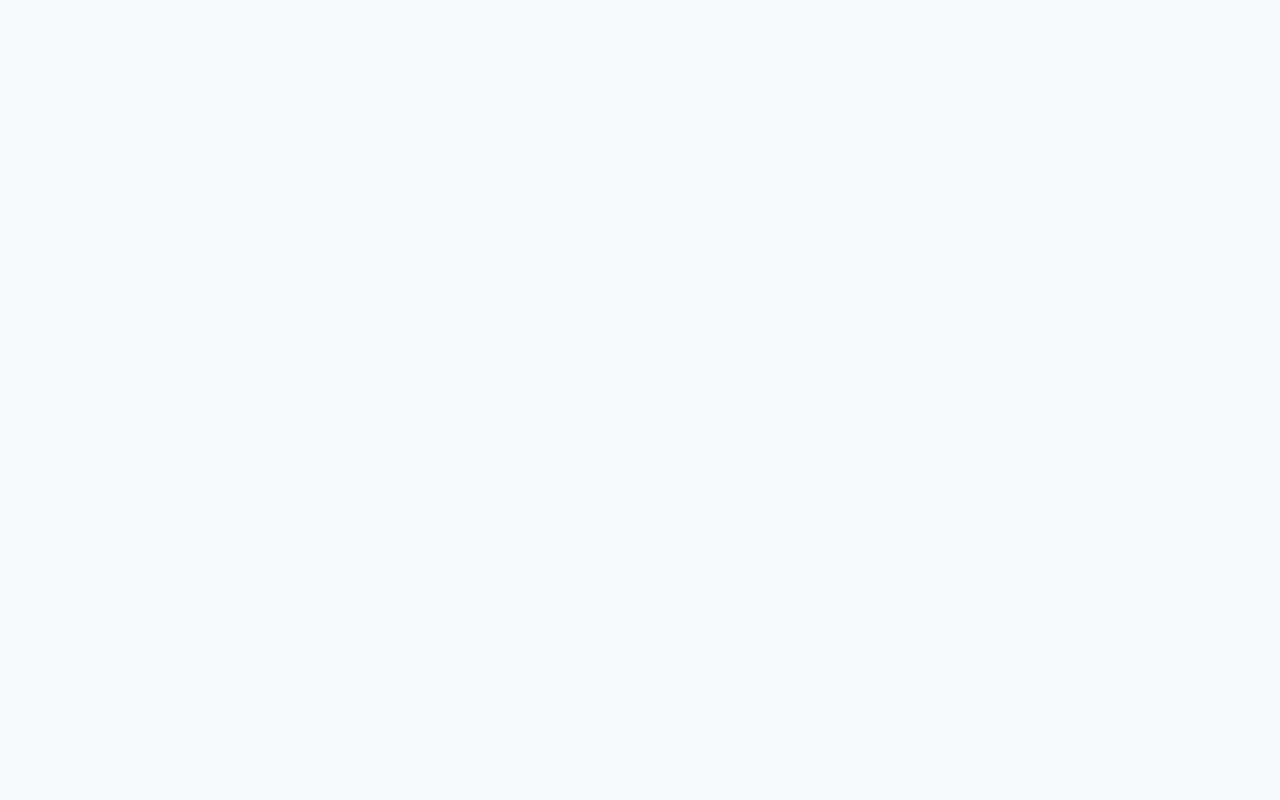
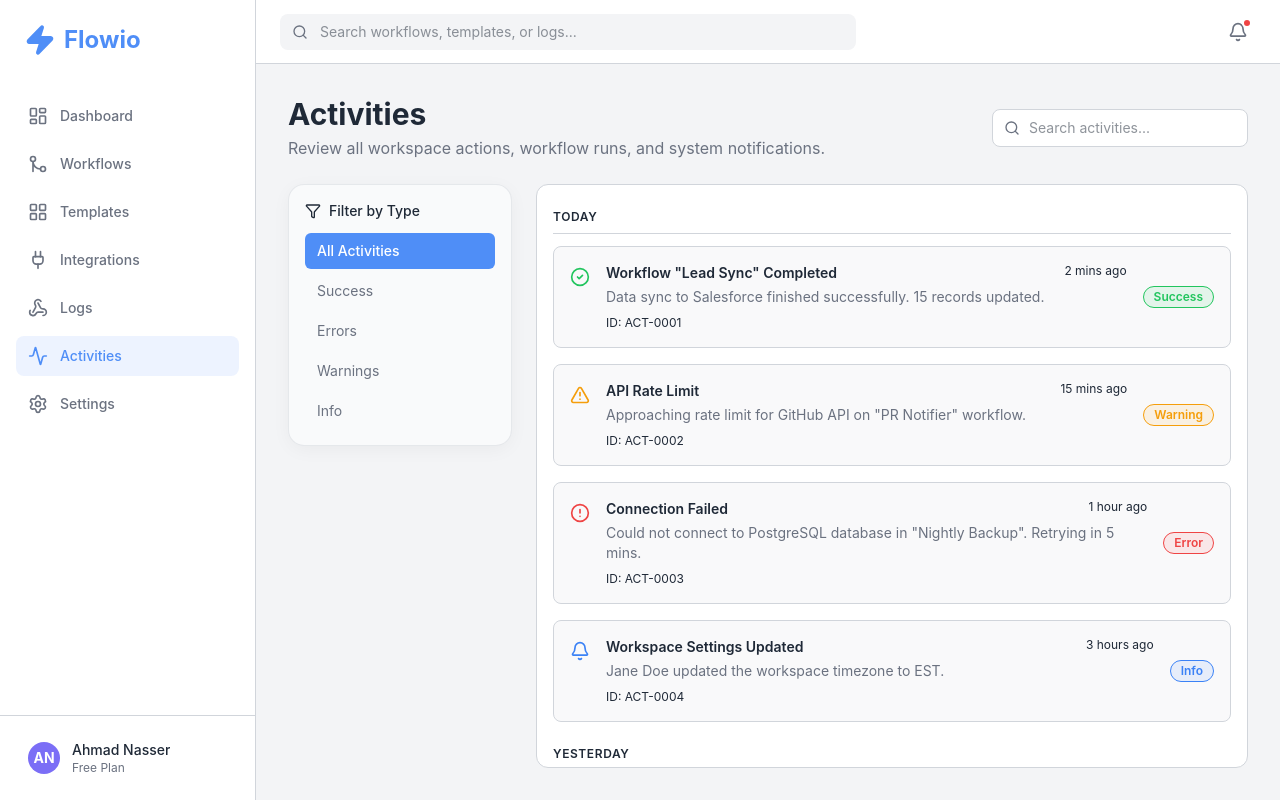
Before and after one commit to Ahmad-S-Nasser/FlowIO, a React (Vite) app: page /activities in a window 1280 px wide. Before the commit this address had no page. Built offline with nearby package versions, Linux system fonts and the light colour scheme.

Commit message:
feat: complete Activities timeline page and link from Sidebar & Topbar

```diff
--- a/src/App.tsx
+++ b/src/App.tsx
@@ -7,6 +7,7 @@ import { Logs } from './pages/Logs';
 import { Settings } from './pages/Settings';
 import Integrations from './pages/Integrations';
 import { Builder } from './pages/Builder';
+import { Activities } from './pages/Activities';
 
 function App() {
   return (
@@ -19,6 +20,7 @@ function App() {
           <Route path="/logs" element={<Logs />} />
           <Route path="/integrations" element={<Integrations />} />
           <Route path="/settings" element={<Settings />} />
+          <Route path="/activities" element={<Activities />} />
         </Route>
         {/* Builder sits outside AppLayout to have full screen canvas */}
         <Route path="/builder/:id" element={<Builder />} />
--- a/src/components/layout/Sidebar.tsx
+++ b/src/components/layout/Sidebar.tsx
@@ -1,5 +1,5 @@
-import { NavLink } from 'react-router-dom';
-import { LayoutDashboard, GitMerge, Settings, Zap, LayoutGrid, Plug, Webhook } from 'lucide-react';
+import { NavLink, Link } from 'react-router-dom';
+import { LayoutDashboard, GitMerge, Settings, Zap, LayoutGrid, Plug, Webhook, Activity } from 'lucide-react';
 import { cn } from '../../lib/utils';
 
 const navItems = [
@@ -8,6 +8,7 @@ const navItems = [
     { name: 'Templates', path: '/templates', icon: LayoutGrid },
     { name: 'Integrations', path: '/integrations', icon: Plug },
     { name: 'Logs', path: '/logs', icon: Webhook },
+    { name: 'Activities', path: '/activities', icon: Activity },
     { name: 'Settings', path: '/settings', icon: Settings },
 ];
 
@@ -42,16 +43,16 @@ export function Sidebar() {
                 })}
             </nav>
 
-            <div className="p-4 border-t border-border">
-                <div className="flex items-center gap-3 px-3 py-2">
-                    <div className="w-8 h-8 rounded-full bg-secondary text-white flex items-center justify-center font-bold text-sm">
-                        US
+            <div className="p-4 border-t border-border mt-auto">
+                <Link to="/settings" className="flex items-center gap-3 px-3 py-2 rounded-btn hover:bg-background-canvas transition-colors">
+                    <div className="w-8 h-8 rounded-full bg-secondary text-white flex items-center justify-center font-bold text-sm shrink-0">
+                        AN
                     </div>
-                    <div className="flex flex-col">
-                        <span className="text-sm font-medium text-text-primary">User</span>
-                        <span className="text-xs text-text-secondary">Free Plan</span>
+                    <div className="flex flex-col min-w-0">
+                        <span className="text-sm font-medium text-text-primary truncate">Ahmad Nasser</span>
+                        <span className="text-xs text-text-secondary truncate">Free Plan</span>
                     </div>
-                </div>
+                </Link>
             </div>
         </div>
     );
--- /dev/null
+++ b/src/pages/Activities.tsx
@@ -0,0 +1,153 @@
+import { useState } from 'react';
+import { Card } from '../components/ui/Card';
+import { Badge } from '../components/ui/Badge';
+import { CheckCircle2, AlertTriangle, AlertCircle, Bell, Search, Filter } from 'lucide-react';
+
+const MOCK_ACTIVITIES = [
+    { id: 1, type: 'success', title: 'Workflow "Lead Sync" Completed', message: 'Data sync to Salesforce finished successfully. 15 records updated.', time: '2 mins ago', date: 'Today' },
+    { id: 2, type: 'warning', title: 'API Rate Limit', message: 'Approaching rate limit for GitHub API on "PR Notifier" workflow.', time: '15 mins ago', date: 'Today' },
+    { id: 3, type: 'error', title: 'Connection Failed', message: 'Could not connect to PostgreSQL database in "Nightly Backup". Retrying in 5 mins.', time: '1 hour ago', date: 'Today' },
+    { id: 4, type: 'info', title: 'Workspace Settings Updated', message: 'Jane Doe updated the workspace timezone to EST.', time: '3 hours ago', date: 'Today' },
+    { id: 5, type: 'success', title: 'New Team Member', message: 'John Smith accepted the invitation and joined the workspace.', time: 'Yesterday', date: 'Yesterday' },
+    { id: 6, type: 'info', title: 'API Key Generated', message: 'A new development API key was generated by Jane Doe.', time: 'Yesterday', date: 'Yesterday' },
+    { id: 7, type: 'warning', title: 'Workflow "Customer Onboarding" Paused', message: 'Workflow paused due to 3 consecutive failures.', time: '2 days ago', date: 'Oct 12' },
+];
+
+export function Activities() {
+    const [filter, setFilter] = useState('all');
+
+    const filteredActivities = MOCK_ACTIVITIES.filter(activity => {
+        if (filter === 'all') return true;
+        return activity.type === filter;
+    });
+
+    const getIcon = (type: string) => {
+        switch (type) {
+            case 'success': return <CheckCircle2 className="w-5 h-5 text-status-success" />;
+            case 'warning': return <AlertTriangle className="w-5 h-5 text-status-warning" />;
+            case 'error': return <AlertCircle className="w-5 h-5 text-status-error" />;
+            case 'info':
+            default: return <Bell className="w-5 h-5 text-status-info" />;
+        }
+    };
+
+    const getBadgeVariant = (type: string) => {
+        switch (type) {
+            case 'success': return 'success';
+            case 'warning': return 'warning';
+            case 'error': return 'error';
+            case 'info':
+            default: return 'info';
+        }
+    };
+
+    return (
+        <div className="p-8 max-w-5xl mx-auto h-[calc(100vh-64px)] flex flex-col">
+            <div className="mb-6 flex items-center justify-between shrink-0">
+                <div>
+                    <h1 className="text-3xl font-bold text-text-primary">Activities</h1>
+                    <p className="text-text-secondary mt-1">Review all workspace actions, workflow runs, and system notifications.</p>
+                </div>
+
+                <div className="flex items-center gap-3">
+                    <div className="relative">
+                        <Search className="absolute left-3 top-1/2 -translate-y-1/2 w-4 h-4 text-text-secondary" />
+                        <input
+                            type="text"
+                            placeholder="Search activities..."
+                            className="w-64 pl-9 pr-4 py-2 bg-white border border-border rounded-btn text-sm focus:outline-none focus:ring-2 focus:ring-primary/20"
+                        />
+                    </div>
+                </div>
+            </div>
+
+            <div className="flex gap-6 flex-1 min-h-0">
+                {/* Filters Sidebar */}
+                <div className="w-56 shrink-0 space-y-6">
+                    <Card className="p-4 bg-white/50 border-border/50">
+                        <div className="flex items-center gap-2 mb-3 text-sm font-medium text-text-primary">
+                            <Filter className="w-4 h-4" />
+                            Filter by Type
+                        </div>
+                        <div className="space-y-1">
+                            {[
+                                { id: 'all', label: 'All Activities' },
+                                { id: 'success', label: 'Success' },
+                                { id: 'error', label: 'Errors' },
+                                { id: 'warning', label: 'Warnings' },
+                                { id: 'info', label: 'Info' },
+                            ].map(item => (
+                                <button
+                                    key={item.id}
+                                    onClick={() => setFilter(item.id)}
+                                    className={`w-full text-left px-3 py-2 text-sm rounded-md transition-colors ${filter === item.id
+                                            ? 'bg-primary text-white font-medium'
+                                            : 'text-text-secondary hover:bg-background-canvas hover:text-text-primary'
+                                        }`}
+                                >
+                                    {item.label}
+                                </button>
+                            ))}
+                        </div>
+                    </Card>
+                </div>
+
+                {/* Activity Feed */}
+                <div className="flex-1 bg-white border border-border rounded-xl overflow-hidden flex flex-col">
+                    <div className="overflow-y-auto p-4 space-y-4">
+                        {filteredActivities.length > 0 ? (
+                            filteredActivities.map((activity, index) => {
+                                const showDateHeader = index === 0 || MOCK_ACTIVITIES[index - 1].date !== activity.date;
+
+                                return (
+                                    <div key={activity.id}>
+                                        {showDateHeader && (
+                                            <div className="sticky top-0 z-10 bg-white/95 backdrop-blur py-2 mb-3 border-b border-border text-xs font-semibold text-text-tertiary uppercase tracking-wider">
+                                                {activity.date}
+                                            </div>
+                                        )}
+                                        <div className="flex gap-4 p-4 rounded-lg bg-background-canvas/50 border border-border hover:bg-background-canvas transition-colors group">
+                                            <div className="shrink-0 mt-1">
+                                                {getIcon(activity.type)}
+                                            </div>
+                                            <div className="flex-1 min-w-0">
+                                                <div className="flex justify-between items-start mb-1 gap-4">
+                                                    <h3 className="text-sm font-semibold text-text-primary group-hover:text-primary transition-colors">
+                                                        {activity.title}
+                                                    </h3>
+                                                    <span className="text-xs text-text-tertiary whitespace-nowrap shrink-0">
+                                                        {activity.time}
+                                                    </span>
+                                                </div>
+                                                <p className="text-sm text-text-secondary">
+                                                    {activity.message}
+                                                </p>
+                                                <div className="mt-2 text-xs text-text-tertiary">
+                                                    ID: ACT-{activity.id.toString().padStart(4, '0')}
+                                                </div>
+                                            </div>
+                                            <div className="shrink-0 flex items-center">
+                                                <Badge variant={getBadgeVariant(activity.type) as any} className="capitalize">{activity.type}</Badge>
+                                            </div>
+                                        </div>
+                                    </div>
+                                );
+                            })
+                        ) : (
+                            <div className="flex flex-col items-center justify-center h-full text-text-secondary py-12">
+                                <Filter className="w-12 h-12 text-text-tertiary mb-3 opacity-20" />
+                                <p>No activities match your filters.</p>
+                                <button
+                                    onClick={() => setFilter('all')}
+                                    className="mt-4 text-primary text-sm hover:underline font-medium"
+                                >
+                                    Clear all filters
+                                </button>
+                            </div>
+                        )}
+                    </div>
+                </div>
+            </div>
+        </div>
+    );
+}
```
Also changed, not shown: src/components/layout/Topbar.tsx (+7 -1 lines).
